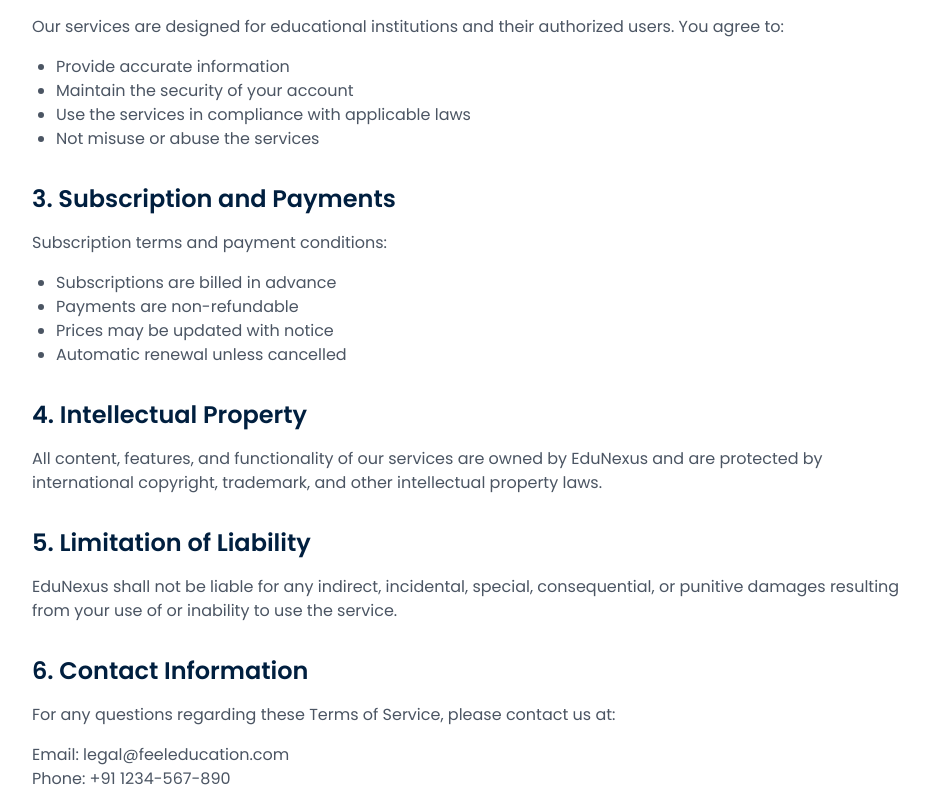
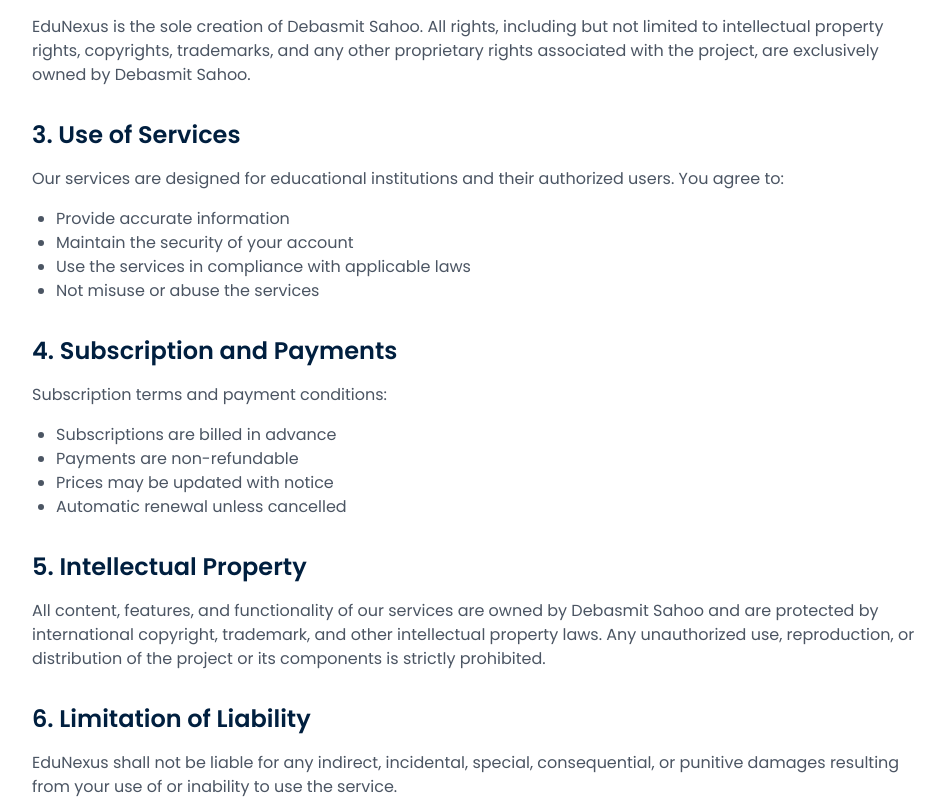
Before and after one commit to debasmitsahoo/EduNexus, a React (Vite) app: page /terms-of-service in a window 1280 px wide. Shown: the part 329-1127 px from the top of the page, without its empty margins (160-1103 px from the left). Built offline with nearby package versions, Linux system fonts and the light colour scheme.

Commit message:
Update TermsOfService.tsx

```diff
--- a/src/pages/TermsOfService.tsx
+++ b/src/pages/TermsOfService.tsx
@@ -20,7 +20,14 @@
               </section>
 
               <section className="mb-8">
-                <h2 className="text-2xl font-semibold text-navy-blue mb-4">2. Use of Services</h2>
+                <h2 className="text-2xl font-semibold text-navy-blue mb-4">2. Project Ownership</h2>
+                <p className="text-gray-600 mb-4">
+                  EduNexus is the sole creation of Debasmit Sahoo. All rights, including but not limited to intellectual property rights, copyrights, trademarks, and any other proprietary rights associated with the project, are exclusively owned by Debasmit Sahoo.
+                </p>
+              </section>
+
+              <section className="mb-8">
+                <h2 className="text-2xl font-semibold text-navy-blue mb-4">3. Use of Services</h2>
                 <p className="text-gray-600 mb-4">
                   Our services are designed for educational institutions and their authorized users. You agree to:
                 </p>
@@ -33,7 +40,7 @@
               </section>
 
               <section className="mb-8">
-                <h2 className="text-2xl font-semibold text-navy-blue mb-4">3. Subscription and Payments</h2>
+                <h2 className="text-2xl font-semibold text-navy-blue mb-4">4. Subscription and Payments</h2>
                 <p className="text-gray-600 mb-4">
                   Subscription terms and payment conditions:
                 </p>
@@ -46,27 +53,27 @@
               </section>
 
               <section className="mb-8">
-                <h2 className="text-2xl font-semibold text-navy-blue mb-4">4. Intellectual Property</h2>
+                <h2 className="text-2xl font-semibold text-navy-blue mb-4">5. Intellectual Property</h2>
                 <p className="text-gray-600 mb-4">
-                  All content, features, and functionality of our services are owned by EduNexus and are protected by international copyright, trademark, and other intellectual property laws.
+                  All content, features, and functionality of our services are owned by Debasmit Sahoo and are protected by international copyright, trademark, and other intellectual property laws. Any unauthorized use, reproduction, or distribution of the project or its components is strictly prohibited.
                 </p>
               </section>
 
               <section className="mb-8">
-                <h2 className="text-2xl font-semibold text-navy-blue mb-4">5. Limitation of Liability</h2>
+                <h2 className="text-2xl font-semibold text-navy-blue mb-4">6. Limitation of Liability</h2>
                 <p className="text-gray-600 mb-4">
                   EduNexus shall not be liable for any indirect, incidental, special, consequential, or punitive damages resulting from your use of or inability to use the service.
                 </p>
               </section>
 
               <section className="mb-8">
-                <h2 className="text-2xl font-semibold text-navy-blue mb-4">6. Contact Information</h2>
+                <h2 className="text-2xl font-semibold text-navy-blue mb-4">7. Contact Information</h2>
                 <p className="text-gray-600 mb-4">
-                  For any questions regarding these Terms of Service, please contact us at:
+                  For any questions regarding these Terms of Service, please contact:
                 </p>
                 <p className="text-gray-600">
-                  Email: legal@feeleducation.com<br />
-                  Phone: +91 1234-567-890
+                  Email: debasmitfordev@gmail.com<br />
+                  Creator: Debasmit Sahoo
                 </p>
               </section>
             </div>
```
